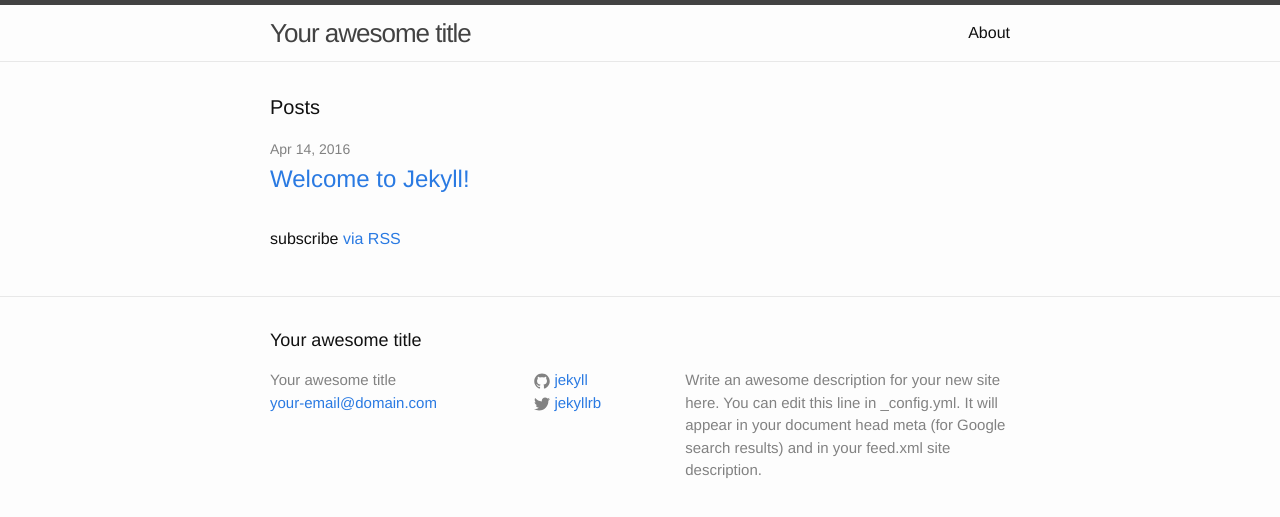
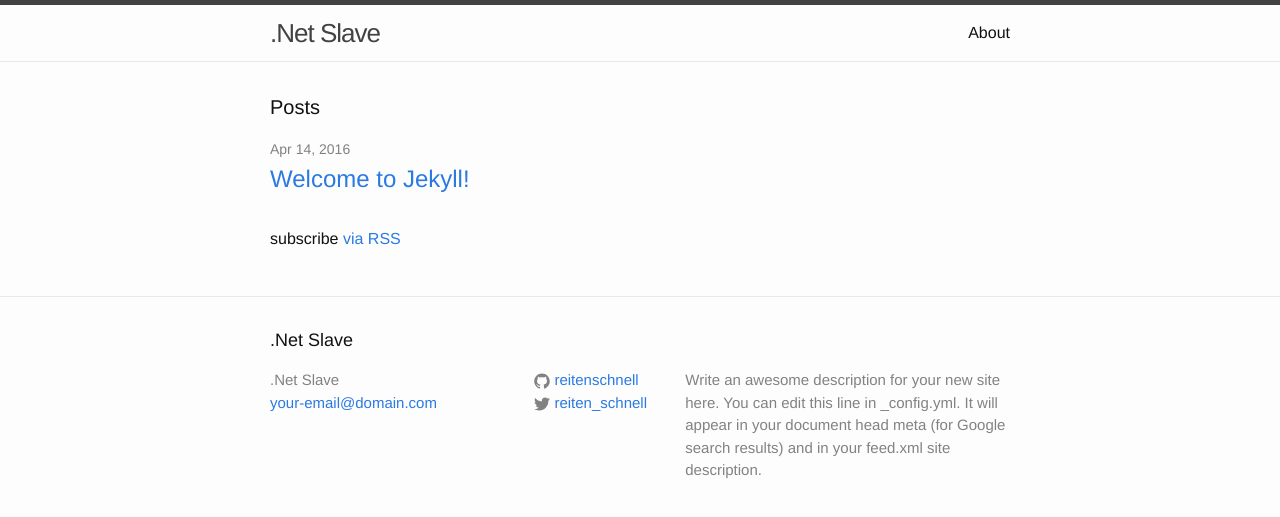
Before and after one commit to ReitenSchnell/reitenschnell.github.io, a Jekyll site: the page built from index.html, in a window 1280 px wide. Shown: the top 517 px of the page. Built offline with Jekyll 4.4.1, drawn with Linux system fonts in a browser that asks for light colours.

Commit message:
some settings changed

```diff
--- a/_config.yml
+++ b/_config.yml
@@ -6,16 +6,16 @@
 # 'jekyll serve'. If you change this file, please restart the server process.
 
 # Site settings
-title: Your awesome title
+title: .Net Slave
 email: your-email@domain.com
 description: > # this means to ignore newlines until "baseurl:"
   Write an awesome description for your new site here. You can edit this
   line in _config.yml. It will appear in your document head meta (for
   Google search results) and in your feed.xml site description.
 baseurl: "" # the subpath of your site, e.g. /blog
-url: "http://yourdomain.com" # the base hostname & protocol for your site
-twitter_username: jekyllrb
-github_username:  jekyll
+url: "http://dotnetslave.com" # the base hostname & protocol for your site
+twitter_username: reiten_schnell
+github_username:  reitenschnell
 
 # Build settings
 markdown: kramdown
```
Also changed, not shown: 1 other file.
